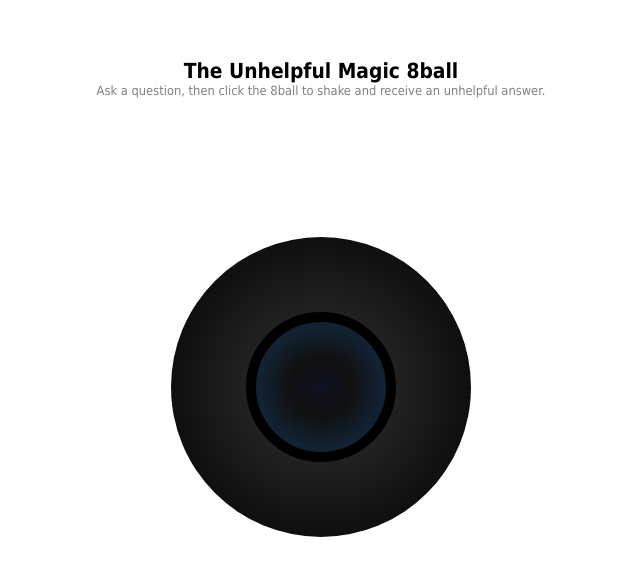
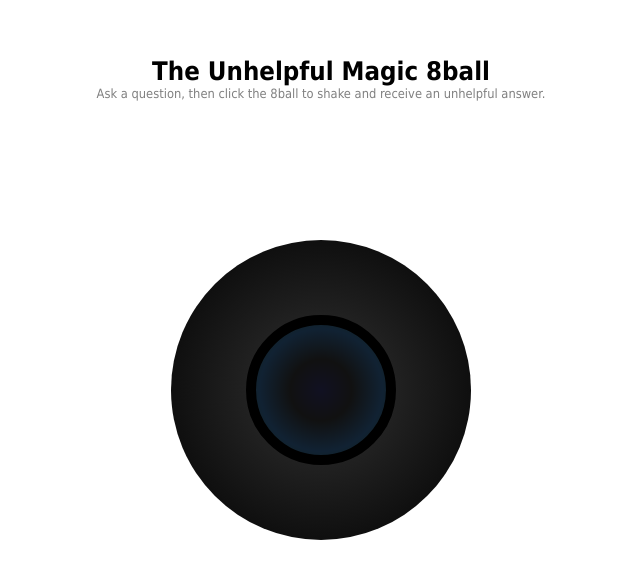
Before and after one commit to Tis4tom/8ball-app, a plain HTML site: page index.html in a window 1280 px wide. Shown: the part 102-680 px from the top of the page, without its empty margins (319-959 px from the left). Drawn offline with Linux system fonts and the light colour scheme.

Commit message:
Update 8ballstyle.css

```diff
--- a/8ballstyle.css
+++ b/8ballstyle.css
@@ -4,7 +4,7 @@ body {
     }
 
     h1 {
-    font-size: 1.3em;
+    font-size: 1.6em;
     margin: 0px 20px;
   }
 
```
